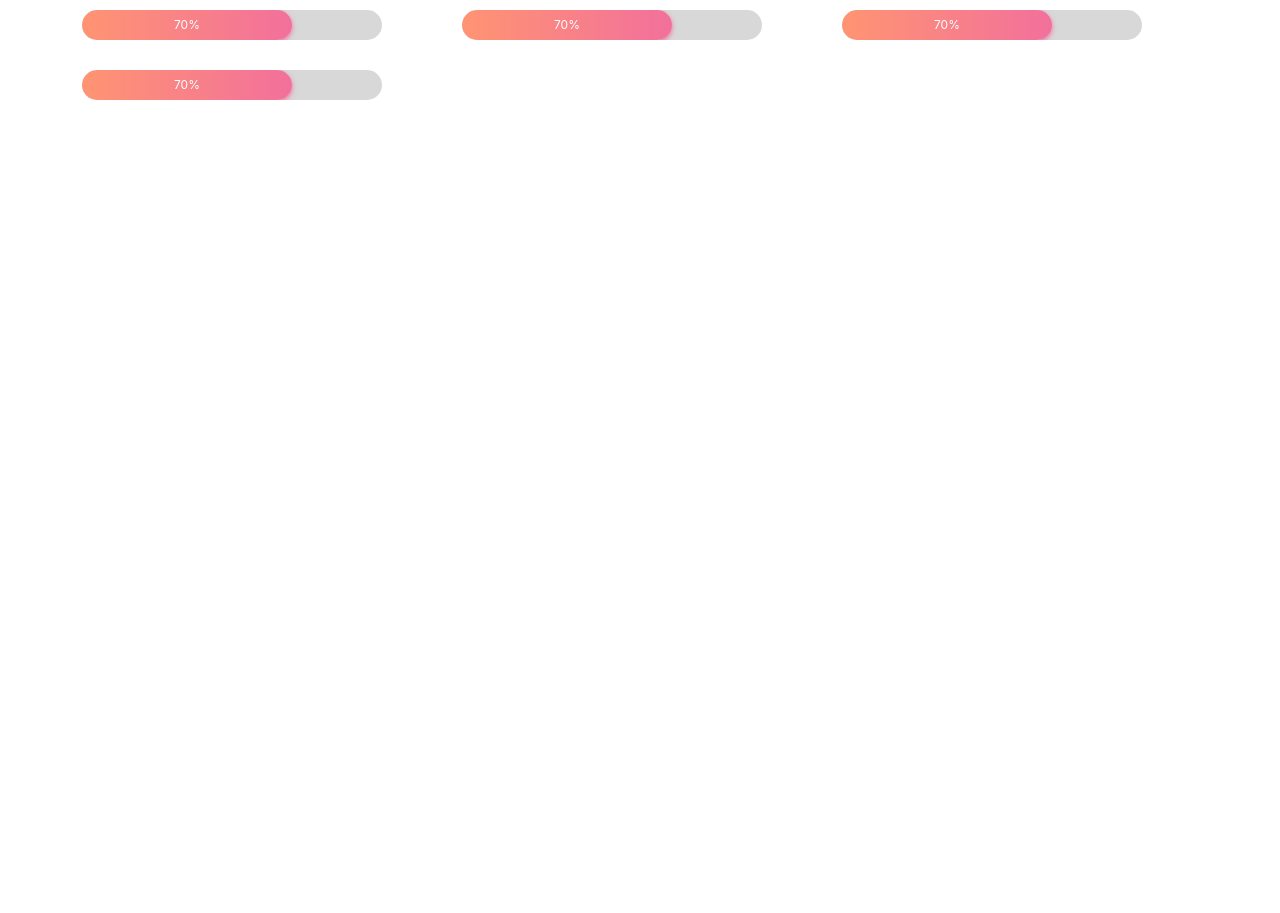
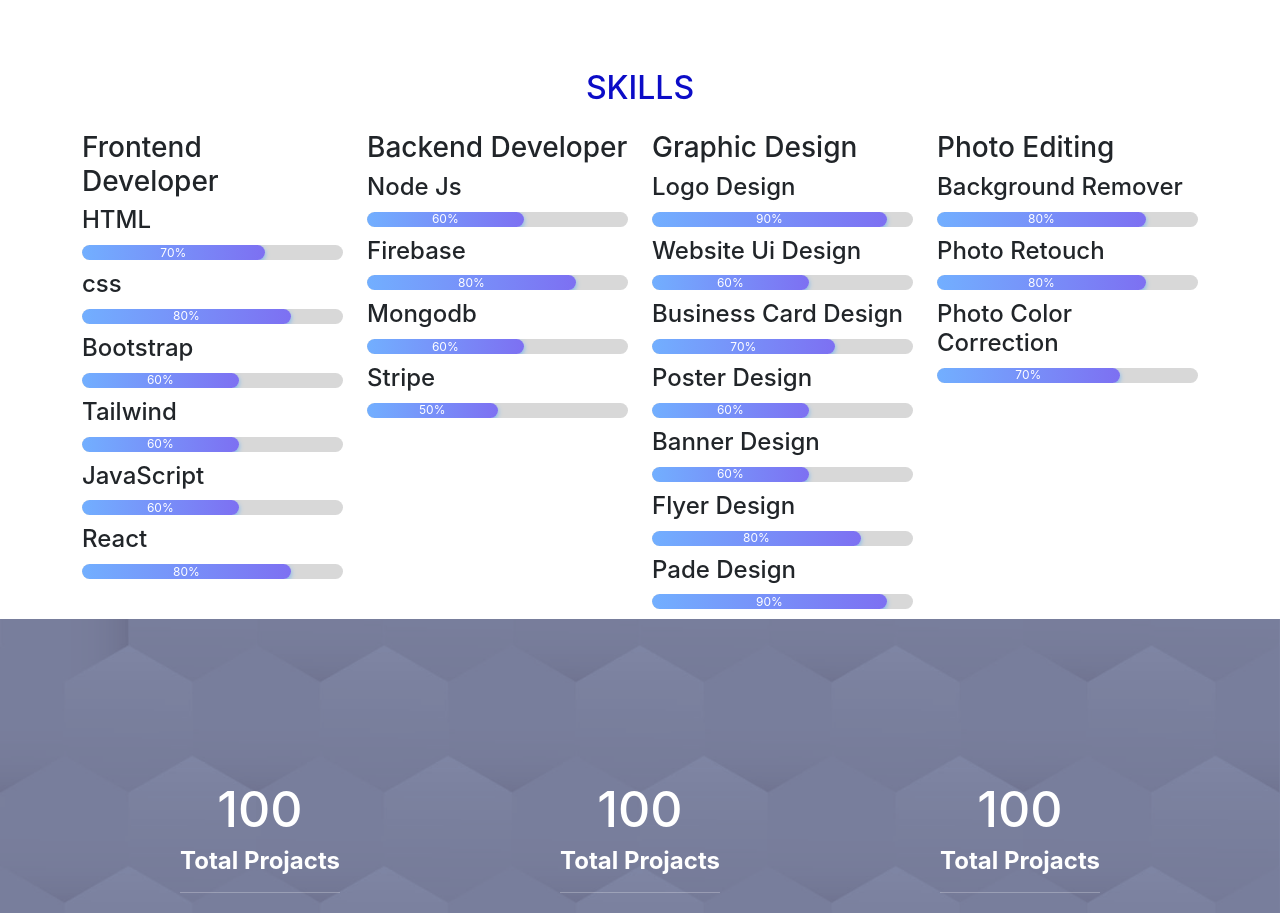
Before and after one commit to NurulHudaDev/NurulHuda-PortfolioWebsite, a React (Create React App) app: page / in a window 1280 px wide. Shown: the part 1200-2113 px from the top of the page. Before the commit the page ends 1315 px from the top, so only its background shows below. Built offline with nearby package versions, Linux system fonts and the light colour scheme.

Commit message:
portfolio-website

```diff
--- a/src/App.js
+++ b/src/App.js
@@ -1,6 +1,7 @@
 import './App.css';
 import Servics from './Pages/Servics/Servics';
 import Skills from './Pages/Skills/Skills';
+import Summary from './Pages/Summary/Summary';
 import TopBanner from './Pages/TopBanner/TopBanner';
 import TopNavigason from './Pages/TopNavigason/TopNavigason';
 
@@ -11,6 +12,7 @@ function App() {
       <TopBanner></TopBanner>
       <Servics></Servics>
       <Skills></Skills>
+      <Summary></Summary>
     </div>
   );
 }
--- a/src/Pages/Skills/Skills.css
+++ b/src/Pages/Skills/Skills.css
@@ -14,19 +14,24 @@
 	height: 100vh;
 	margin: 0;
 } */
-
+.sikills{
+    margin-top: 120px;
+}
+.sikill{
+	color: rgb(12, 12, 199);
+}
 .progress {
 	background-color: #d8d8d8;
 	border-radius: 20px;
 	position: relative;
-	margin: 15px 0;
-	height: 30px;
-	width: 300px;
+	margin: 10px 0;
+	height: 15px;
+	width: 100%;
 }
 
 .progress-done {
-	background: linear-gradient(to left, #F2709C, #FF9472);
-	box-shadow: 0 3px 3px -5px #F2709C, 0 2px 5px #F2709C;
+	background: linear-gradient(to left, #7d70f2, #72afff);
+	box-shadow: 0 3px 3px -5px #7072f2, 0 2px 5px #70b3f2;
 	border-radius: 20px;
 	color: #fff;
 	display: flex;
--- a/src/Pages/Skills/Skills.js
+++ b/src/Pages/Skills/Skills.js
@@ -33,27 +33,88 @@ const Skills = () => {
     ReactDOM.render(<App />, document.getElementById('app'));
     return (
         <div>
-            <Container>
-                <h2 className='text-center'>SKILLS</h2>
+            <Container className='sikills'>
+                <h2 className='text-center mb-4 sikill'>SKILLS</h2>
                 <Row>
-               <Col>
-               <h2></h2>
+               <Col lg={3} md={6} sm={12}>
+               <h3>Frontend Developer</h3>
                 <div>
+                    <h4>HTML</h4>
+                    <Progress done="70"/>
+                    <h4>css</h4>
+                    <Progress done="80"/>
+                    <h4>Bootstrap</h4>
+                    <Progress done="60"/>
+                    <h4>Tailwind</h4>
+                    <Progress done="60"/>
+                    <h4>JavaScript</h4>
+                    <Progress done="60"/>
+                    <h4>React</h4>
+                    <Progress done="80"/>
+                </div>
+               </Col>
+               <Col lg={3} md={6} sm={12}>
+               <h3>Backend Developer</h3>
+                <div>
+                    <h4>Node Js</h4>
+                    <Progress done="60"/>
+                </div>
+                <div>
+                    <h4>Firebase</h4>
+                    <Progress done="80"/>
+                </div>
+                <div>
+                <h4>Mongodb</h4>
+                    <Progress done="60"/>
+                </div>
+                <div>
+                <h4>Stripe</h4>
+                    <Progress done="50"/>
+                </div>
+               </Col>
+               <Col lg={3} md={6} sm={12}>
+               <h3>Graphic Design</h3>
+                <div>
+                    <h4>Logo Design</h4>
+                    <Progress done="90"/>
+                </div>
+                <div>
+                    <h4>Website Ui Design</h4>
+                    <Progress done="60"/>
+                </div>
+                <div>
+                    <h4>Business Card Design</h4>
                     <Progress done="70"/>
                 </div>
-               </Col>
-               <Col>
                 <div>
-                    <Progress done="70"/>
+                    <h4>Poster Design</h4>
+                    <Progress done="60"/>
+                </div>
+                <div>
+                    <h4>Banner Design</h4>
+                    <Progress done="60"/>
+                </div>
+                <div>
+                    <h4>Flyer Design</h4>
+                    <Progress done="80"/>
+                </div>
+                <div>
+                    <h4>Pade Design</h4>
+                    <Progress done="90"/>
                 </div>
                </Col>
-               <Col>
+               <Col lg={3} md={6} sm={12}>
+               <h3>Photo Editing</h3>
                 <div>
-                    <Progress done="70"/>
+                    <h4>Background Remover</h4>
+                    <Progress done="80"/>
                 </div>
-               </Col>
-               <Col>
                 <div>
+                    <h4>Photo Retouch</h4>
+                    <Progress done="80"/>
+                </div>
+                <div>
+                    <h4>Photo Color Correction</h4>
                     <Progress done="70"/>
                 </div>
                </Col>
--- /dev/null
+++ b/src/Pages/Summary/Summary.css
@@ -0,0 +1,24 @@
+.summary-conten{
+    margin-top: 10rem;
+    color: #fff;
+}
+.summary-banner{
+    background-image: url(../../images/banner_image.jpg);
+    min-height: 400px;
+    background-attachment: fixed;
+    background-position: center;
+    background-repeat: no-repeat;
+    background-size: cover;
+}
+.summary-conten h2{
+    font-size: 50px;
+}
+.summary-conten h4{
+    font-weight: 700;
+}
+.summary-banner-overlay{
+    position: absolute;
+    min-height: 400px;
+    width: 100%;
+    background: rgba(2, 14, 74, 0.5);
+}
--- /dev/null
+++ b/src/Pages/Summary/Summary.js
@@ -0,0 +1,38 @@
+import React from 'react';
+import { Container, Row, Col } from 'react-bootstrap'
+import './Summary.css'
+const Summary = () => {
+    return (
+        <div className='summary-banner'>
+            <div className='summary-banner-overlay'>
+                <Container>
+                    <Row className='summary-conten'>
+                        <Col className='d-flex justify-content-center text-center'>
+                            <div>
+                                <h2>100</h2>
+                                <h4>Total Projacts</h4>
+                                <hr className='bg-white w-30' />
+                            </div>
+                        </Col>
+                        <Col className='d-flex justify-content-center text-center'>
+                            <div>
+                                <h2>100</h2>
+                                <h4>Total Projacts</h4>
+                                <hr className='bg-white w-30' />
+                            </div>
+                        </Col>
+                        <Col className='d-flex justify-content-center text-center'>
+                            <div>
+                                <h2>100</h2>
+                                <h4>Total Projacts</h4>
+                                <hr className='bg-white w-30' />
+                            </div>
+                        </Col>
+                    </Row>
+                </Container>
+            </div>
+        </div>
+    );
+};
+
+export default Summary;
```
